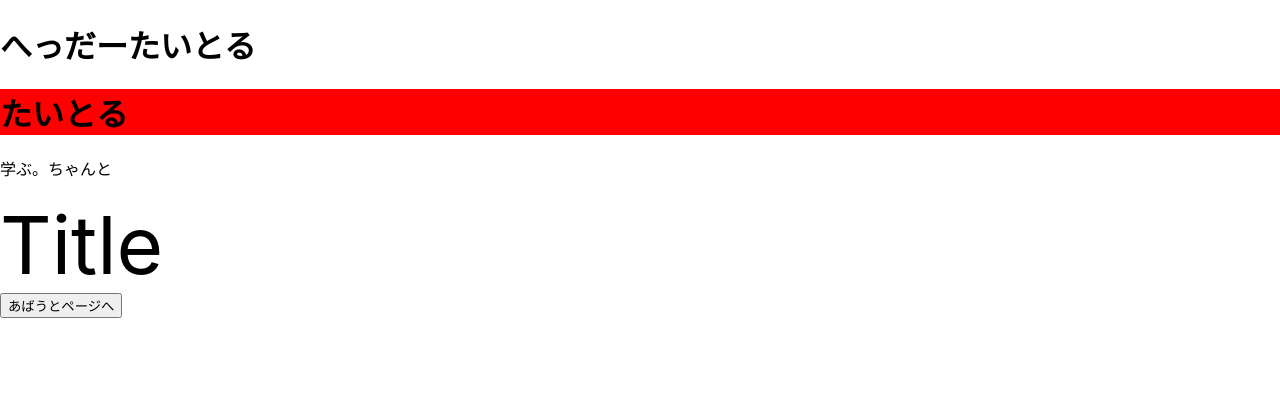
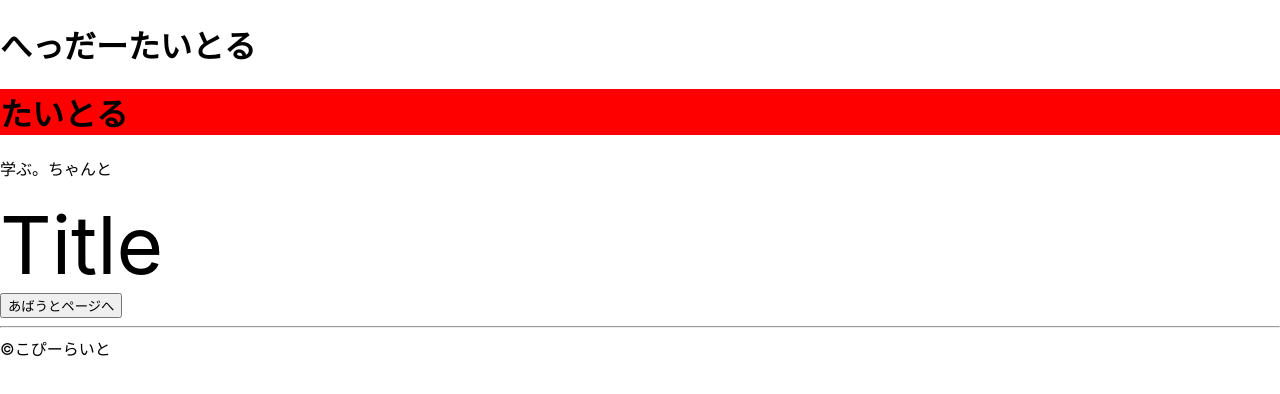
Before and after one commit to refrain62/next-site, a Next.js app: page / in a window 1280 px wide. Shown: the top 394 px of the page. Built offline with nearby package versions, Linux system fonts and the light colour scheme.

Commit message:
レイアウトの生成

```diff
--- /dev/null
+++ b/pages/components/content.js
@@ -0,0 +1,11 @@
+export default function Content({ children }) {
+  return (
+    <div>
+      <div className="container">
+        { children }
+      </div>
+      <hr />
+      <footer>©こぴーらいと</footer>
+    </div>
+  )
+}
--- a/pages/index.js
+++ b/pages/index.js
@@ -4,16 +4,17 @@ import styles from '../styles/index.module.css'
 import Link from 'next/link'
 
 import Header from './components/header'
+import Content from './components/content'
 
 export default function Home() {
   return (
-    <div>
+    <Content>
       <Header title="へっだーたいとる"></Header>
       <h1 style={{backgroundColor : `red`}}>たいとる</h1>
       <p>学ぶ。ちゃんと</p>
       <div className={styles.mytitle}>Title</div>
       <Link href={`/about`}><button>あばうとページへ</button></Link>
-    </div>
+    </Content>
 
   )
 }
```
